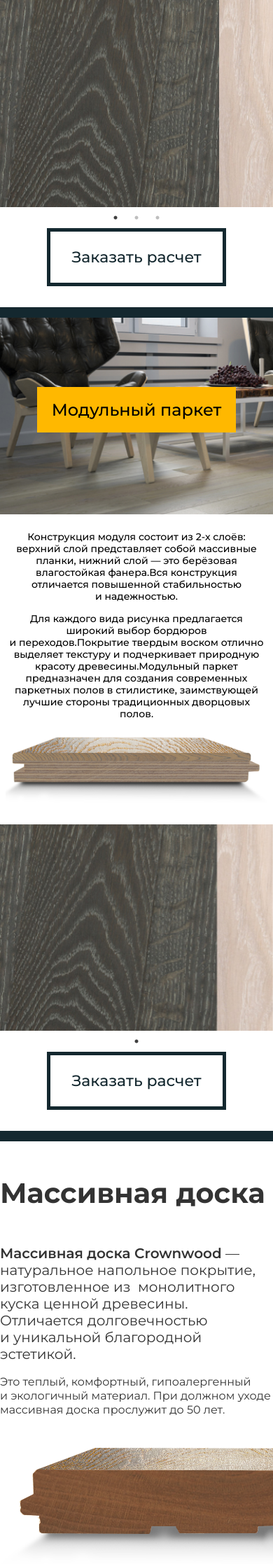
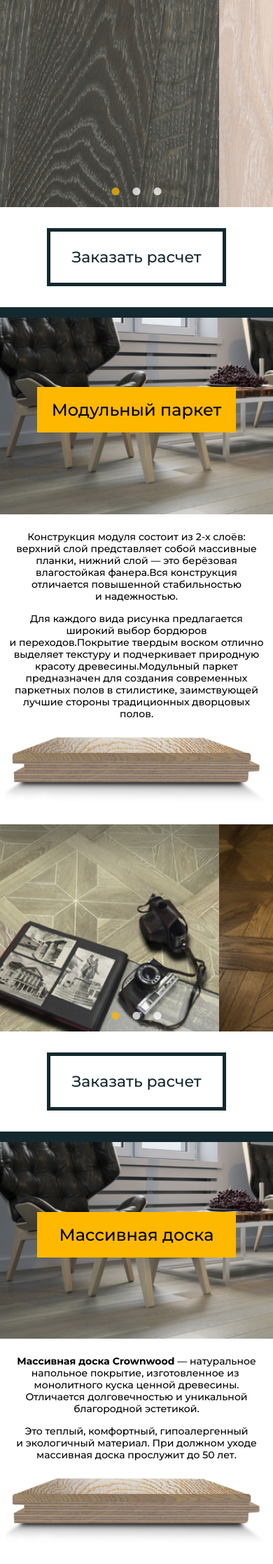
Before and after one commit to swd762/CrownWood, a PHP site: page / in a window 390 px wide. Shown: the part 1672-3907 px from the top of the page at 70% size. Run offline with PHP 8.4, Linux system fonts and the light colour scheme.

Commit message:
add some blocks in mobile layout

```diff
--- a/index.html
+++ b/index.html
@@ -366,17 +366,17 @@
             </p>
         </section>
         <div class="board-img">
-            <img src="img/engineering-board-mob-2.png" alt="">
+            <img src="img/engineering-board-mob-2.png" alt="engineering board sample">
         </div>
         <div class="samples-slider container">
            <div class="slide">
-				<img src="img/test-slide-1.jpg" alt="">
+				<img src="img/engineer-slide-1.jpg" alt="engineering board slide">
            </div>
            <div class="slide">
-				<img src="img/test-slide-2.jpg" alt="">
+				<img src="img/engineer-slide-2.jpg" alt="engineering board slide">
            </div>
            <div class="slide">
-				<img src="img/test-slide-3.jpg" alt="">
+				<img src="img/engineer-slide-3.jpg" alt="engineering board slide">
            </div>
 
         </div>
@@ -450,18 +450,26 @@
             для создания современных паркетных полов в&nbsp;стилистике, заимствующей лучшие стороны традиционных дворцовых полов.</p>
     </section>
     <div class="board-img">
-        <img src="img/engineering-board-mob-2.png" alt="">
+        <img src="img/engineering-board-mob-2.png" alt="modular parquet sample">
     </div>
     <div class="samples-slider container">
-        <img src="img/sample.jpg" alt="">
+        <div class="slide">
+            <img src="img/modular-parquet-slide-1.jpg" alt="modular parquet slide">
+        </div>
+        <div class="slide">
+            <img src="img/modular-parquet-slide-2.jpg" alt="modular parquet slide">
+        </div>
+        <div class="slide">
+            <img src="img/modular-parquet-slide-3.jpg" alt="modular parquet slide">
+        </div>
+
     </div>
 
     <a href="#" class="btn btn--light">Заказать расчет</a>
-
 </div>
 <!--***-->
 
-
+<!--Massive board block-->
 <div class="massive-board-block__wrapper">
     <div class="container">
         <section class="massive-board-block__content">
@@ -509,7 +517,43 @@
         </section>
     </div>
 </div>
+<!--***-->
 
+<!--Massive board mobile-->
+<div class="massive-board-mobile-block__wrapper product-mobile-template container">
+    <div class="title-image container">
+        <img src="img/engineering-bord-mob-1.jpg" alt="">
+        <h2 class="marker">Массивная доска</h2>
+    </div>
+    <section class="description">
+        <p><strong>Массивная доска Crownwood</strong>&nbsp;&mdash; натуральное напольное покрытие, изготовленное из&nbsp;
+            монолитного куска ценной древесины. Отличается долговечностью и&nbsp;уникальной благородной эстетикой.
+        </p>
+        <p style="margin-top: 15px">Это теплый, комфортный, гипоалергенный и&nbsp;экологичный материал. При должном уходе массивная доска прослужит до&nbsp;50&nbsp;лет.</p>
+    </section>
+    <div class="board-img">
+        <img src="img/engineering-board-mob-2.png" alt="massive board sample">
+    </div>
+    <div class="samples-slider container">
+        <div class="slide">
+            <img src="img/massive-board-slide-1.jpg" alt="massive board slide">
+        </div>
+        <div class="slide">
+            <img src="img/massive-board-slide-2.jpg" alt="massive board slide">
+        </div>
+        <div class="slide">
+            <img src="img/massive-board-slide-3.jpg" alt="massive board slide">
+        </div>
+
+    </div>
+
+    <a href="#" class="btn btn--light">Заказать расчет</a>
+</div>
+<!--***-->
+
+
+
+<!--Parquet elka block-->
 <div class="elka-parquet-block__wrapper">
     <section class="elka-parquet-block__content">
         <div class="container">
@@ -545,6 +589,42 @@
         <a href="#" class="btn btn--dark">Перейти в каталог</a>
     </div>
 </div>
+<!--***-->
+
+<!--Parquet elka mobile-->
+<div class="parquet-elka-mobile-block__wrapper product-mobile-template container">
+    <div class="title-image container">
+        <img src="img/engineering-bord-mob-1.jpg" alt="">
+        <h2 class="marker">Паркет-ёлка</h2>
+    </div>
+    <section class="description">
+        <p><strong>Елочный паркет Crownwood</strong> создан из&nbsp;благородных пород дерева&nbsp;&mdash; дуба, ясеня,
+            американского ореха.
+        </p>
+        <p style="margin-top: 15px">В зависимости от формы досок различают английскую или классическую (Herringbone),
+            французскую (Chevron) и венгерскую ёлочку. Паркет елкой гармонично вписывается в разные стили интерьера от классики до модерна.</p>
+    </section>
+    <div class="board-img">
+        <img src="img/engineering-board-mob-2.png" alt="massive board sample">
+    </div>
+    <div class="samples-slider container">
+        <div class="slide">
+            <img src="img/massive-board-slide-1.jpg" alt="massive board slide">
+        </div>
+        <div class="slide">
+            <img src="img/massive-board-slide-2.jpg" alt="massive board slide">
+        </div>
+        <div class="slide">
+            <img src="img/massive-board-slide-3.jpg" alt="massive board slide">
+        </div>
+
+    </div>
+
+    <a href="#" class="btn btn--light">Заказать расчет</a>
+</div>
+<!--***-->
+
+
 
     <div class="art-parquet-block__wrapper">
         <div class="container">
--- a/js/crownwood.js
+++ b/js/crownwood.js
@@ -25,5 +25,5 @@ $('.samples-slider').slick({
     // fade: true,
     dots: true,
     centerMode: false,
-    centerPadding: '50px'
+    // centerPadding: '50px'
 });
--- a/styles.css
+++ b/styles.css
@@ -224,6 +224,17 @@ main, footer, header {
     margin: 20px 0; }
     .product-mobile-template .samples-slider img {
       width: 100%; }
+    .product-mobile-template .samples-slider .slick-track {
+      margin: 0 -77px; }
+    .product-mobile-template .samples-slider .slick-dots {
+      bottom: 12px; }
+      .product-mobile-template .samples-slider .slick-dots li button:before {
+        font-size: 13px;
+        color: #fff;
+        opacity: 0.75; }
+      .product-mobile-template .samples-slider .slick-dots li.slick-active button:before {
+        opacity: .75;
+        color: #FFB800; }
 
 @media (max-width: 750px) {
   .main-header {
@@ -768,8 +779,6 @@ main, footer, header {
 @media (max-width: 750px) {
   .engineering-board-mobile-block__wrapper {
     display: flex; } }
-.engineering-board-mobile-block__wrapper .samples-slider .slick-track {
-  margin: 0 -77px; }
 
 .modular-parquet-block__wrapper {
   height: 1252px;
@@ -844,6 +853,9 @@ main, footer, header {
   @media (max-width: 1080px) {
     .massive-board-block__wrapper {
       padding: 50px 0 150px 0; } }
+  @media (max-width: 750px) {
+    .massive-board-block__wrapper {
+      display: none; } }
 
 .massive-board-block__content {
   color: #333;
@@ -897,9 +909,16 @@ main, footer, header {
       left: 0;
       top: 0; } }
 
+@media (max-width: 750px) {
+  .massive-board-mobile-block__wrapper {
+    display: flex; } }
+
 .elka-parquet-block__wrapper {
   height: 945px;
   background: url("img/elka-btm.jpg") 50% 0 no-repeat; }
+  @media (max-width: 750px) {
+    .elka-parquet-block__wrapper {
+      display: none; } }
 
 .elka-parquet-block__content {
   color: #fff;
@@ -936,6 +955,10 @@ main, footer, header {
       font-size: 18px;
       line-height: 20px;
       padding: 15px; } }
+
+@media (max-width: 750px) {
+  .parquet-elka-mobile-block__wrapper {
+    display: flex; } }
 
 .art-parquet-block__wrapper {
   padding: 85px 0 71px 0; }
--- a/styles.scss
+++ b/styles.scss
@@ -295,6 +295,23 @@ main, footer, header {
       margin: 20px 0;
       img {
         width: 100%;
+      }
+      .slick-track {
+          margin: 0 -77px;
+      }
+      .slick-dots {
+        bottom: 12px;
+
+        li button:before {
+          font-size: 13px;
+          color: #fff;
+          opacity: 0.75;
+        }
+
+        li.slick-active button:before {
+          opacity: .75;
+          color: #FFB800;
+        }
       }
     }
   }
@@ -998,18 +1015,9 @@ main, footer, header {
 }
 // Engineering block mobile
 .engineering-board-mobile-block__wrapper {
-
-
   @media (max-width: $mob) {
     display: flex;
   }
-  .samples-slider {
-    .slick-track {
-      margin: 0 -77px;
-    }
-  }
-
-
 }
 
 
@@ -1070,8 +1078,6 @@ main, footer, header {
   }
   @media (max-width: $tablet) {
     display: block;
-    //flex-direction: column;
-    //justify-content: center;
   }
 }
 
@@ -1092,13 +1098,9 @@ main, footer, header {
 }
 // Engineering block mobile
 .modular-parquet-mobile-block__wrapper {
-
-
   @media (max-width: $mob) {
     display: flex;
   }
-
-
 }
 
 
@@ -1108,6 +1110,9 @@ main, footer, header {
   background: url(img/elka-top.jpg) 50% 100% no-repeat;
   @media (max-width: $tablet) {
     padding: 50px 0 150px 0;
+  }
+  @media (max-width: $mob) {
+    display: none;
   }
 }
 
@@ -1140,8 +1145,6 @@ main, footer, header {
     position: relative;
     .wood {
       position: relative;
-      //left: -75px;
-      //top: -30px;
     }
   }
   .samples-block {
@@ -1186,11 +1189,23 @@ main, footer, header {
     }
   }
 }
+// Massive board mobile
+.massive-board-mobile-block__wrapper {
+
+  @media (max-width: $mob) {
+    display: flex;
+  }
+
+}
+
 
 // elka parquet
 .elka-parquet-block__wrapper {
   height: 945px;
   background: url("img/elka-btm.jpg") 50% 0 no-repeat;
+  @media (max-width: $mob) {
+    display: none;
+  }
 }
 .elka-parquet-block__content {
   color: #fff;
@@ -1243,6 +1258,15 @@ main, footer, header {
     }
   }
 }
+// Parquet elka mobile
+.parquet-elka-mobile-block__wrapper {
+
+  @media (max-width: $mob) {
+    display: flex;
+  }
+
+}
+
 
 // Art parquet block
 .art-parquet-block__wrapper {
```
Also changed, not shown: img/engineer-slide-1.jpg (renamed from img/test-slide-1.jpg), img/engineer-slide-2.jpg (renamed from img/test-slide-2.jpg), img/engineer-slide-3.jpg (renamed from img/test-slide-3.jpg), img/massive-board-slide-1.jpg (added), img/massive-board-slide-2.jpg (added), img/massive-board-slide-3.jpg (added), img/modular-parquet-slide-1.jpg (added), img/modular-parquet-slide-2.jpg (added), img/modular-parquet-slide-3.jpg (added), 1 other file. Lines whose indentation alone changed are shown as unchanged.
